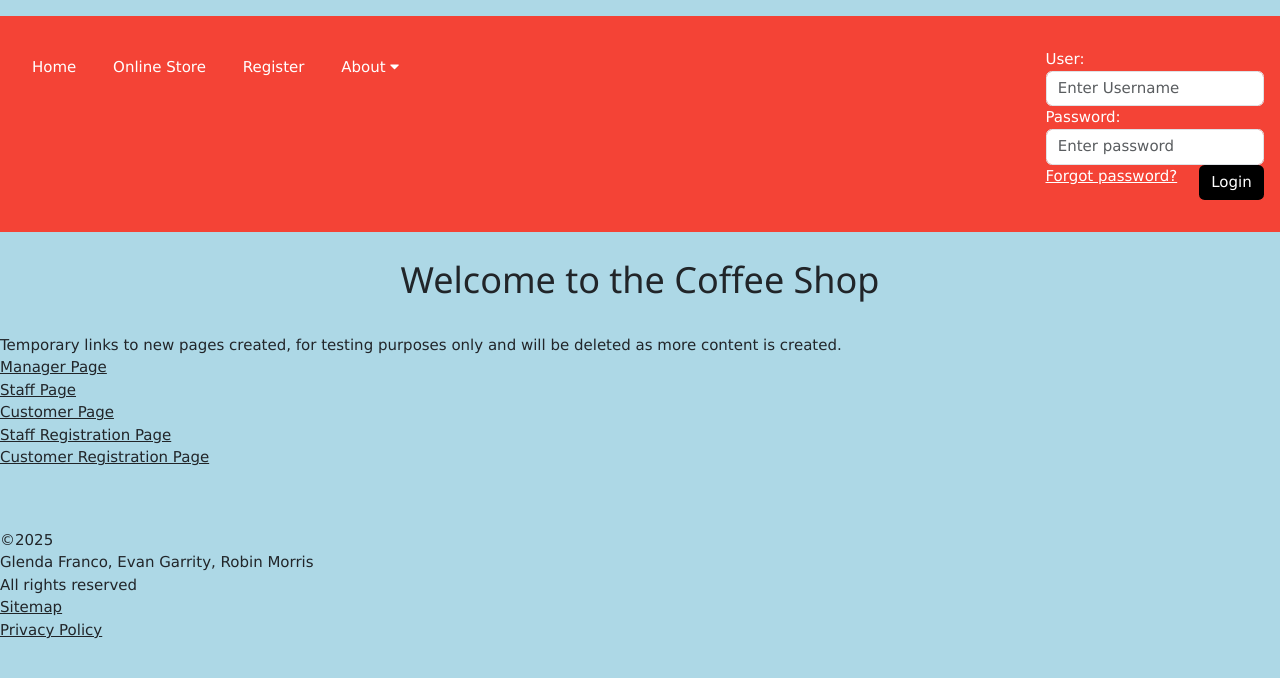
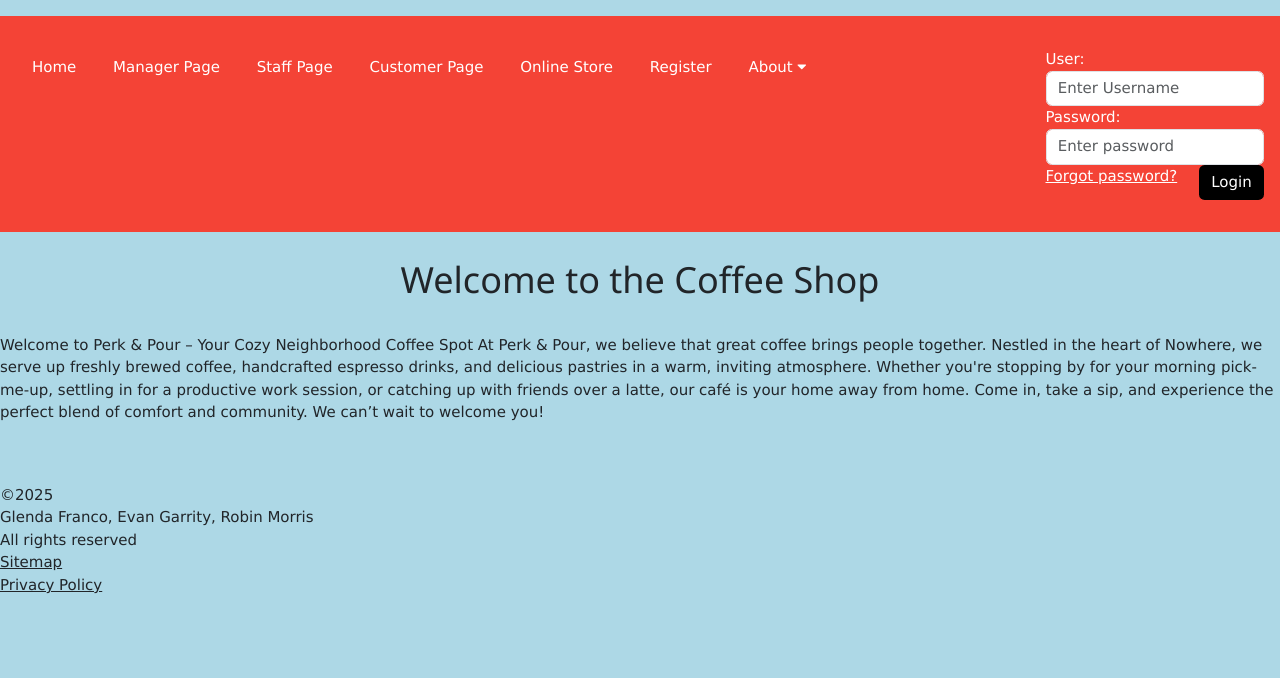
Before and after one commit to robin-e-m/coffeeShop, a PHP site: page / in a window 1280 px wide. Shown: the top 678 px of the page. Run offline with PHP 8.4, Linux system fonts and the light colour scheme.

Commit message:
Updated SQL, added welcome page links within common header, removed temp links from index.php,added intro blurb to index.php.

```diff
--- a/header.php
+++ b/header.php
@@ -19,7 +19,7 @@
             $homepage = "staff.php";
             $register = "registerCustomer.php";
         } else {
-            $homepage = "customer.php"; //customer is logged in
+            $homepage = "index.php"; //customer is logged in
             $register = "customer.php";
         }
     } else { //failed sign in
@@ -30,6 +30,9 @@
     <div class="w3-cell-row boxed">
         <div class="w3-panel w3-padding-32 w3-red">
             <a href="index.php" class="w3-bar-item w3-button w3-mobile ">Home</a>
+          <a href="manager.php" class="w3-bar-item w3-button w3-mobile">Manager Page</a>
+            <a href="staff.php" class="w3-bar-item w3-button w3-mobile">Staff Page</a>
+            <a href="customer.php" class="w3-bar-item w3-button w3-mobile">Customer Page</a>
             <a href="OnlineStore.php" class="w3-bar-item w3-button w3-mobile">Online Store</a>
             <a href="<?php echo $register; ?>" class="w3-bar-item w3-button w3-mobile ">Register</a>
             <div class="w3-dropdown-hover w3-mobile">
--- a/index.php
+++ b/index.php
@@ -18,19 +18,13 @@
 
         -->
 
-        <p> Temporary links to new pages created, for testing purposes only and will be deleted as more content is created.
-            <br>
-            <a href="manager.php">Manager Page</a>
-            <br>
-            <a href="staff.php">Staff Page</a>
-            <br>
-            <a href="customer.php">Customer Page</a>
-            <br>
-            <a href="registerStaff.php">Staff Registration Page</a>
-            <br>
-            <a href="registerCustomer.php">Customer Registration Page</a>
+        <p>
+            Welcome to Perk & Pour – Your Cozy Neighborhood Coffee Spot
 
-            <br>
+            At Perk & Pour, we believe that great coffee brings people together. Nestled in the heart of Nowhere, we serve up freshly brewed coffee, handcrafted espresso drinks, and delicious pastries in a warm, inviting atmosphere. Whether you're stopping by for your morning pick-me-up, settling in for a productive work session, or catching up with friends over a latte, our café is your home away from home.
+
+            Come in, take a sip, and experience the perfect blend of comfort and community. We can’t wait to welcome you!
+
 
         </p>
 
--- a/manager.php
+++ b/manager.php
@@ -20,9 +20,7 @@ if (!(isset($_SESSION['usertype'])) or $usertype != 1) {
         <h2>Manager Page</h2>
 
         <p>Manager information/processes will go on this page</p>
-        <a href="registerCustomer.php">Click here to add new customers</a>
-        <br>
-        <a href="registerStaff.php">Click here to add new employees</a>
+
 
         <br>
         <br>
```
Also changed, not shown: coffeeshop.sql (+3 -6 lines).
